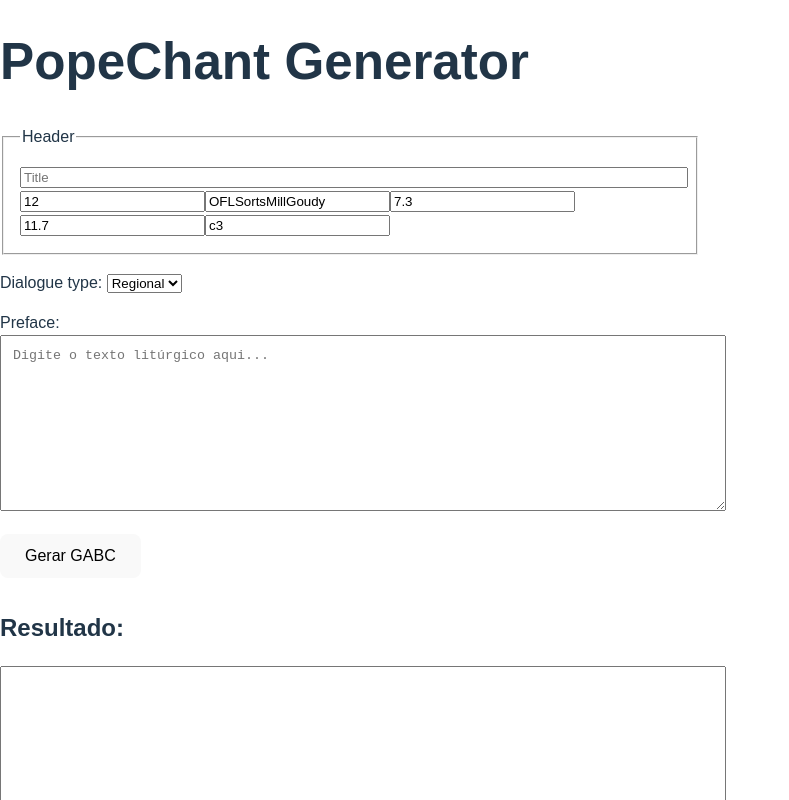
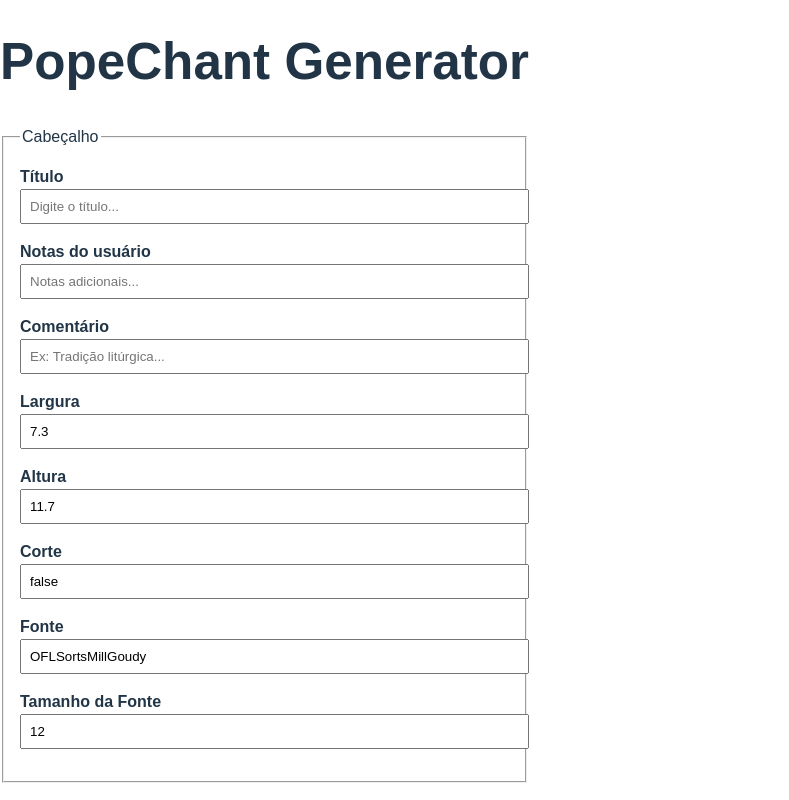
Before and after one commit to ramon-reichert/popechant, a React (Vite) app: page / in a window 1280 px wide. Shown: the top 800 px of the page, without its empty margins (0-789 px from the left). Built offline with nearby package versions, Linux system fonts and the light colour scheme.

Commit message:
fix(app): new header layout

```diff
--- a/src/App.jsx
+++ b/src/App.jsx
@@ -1,25 +1,89 @@
 import { useState, useRef } from 'react';
 
+const headerFields = [
+  {
+    name: 'name',
+    label: 'Título',
+    placeholder: 'Digite o título...',
+    defaultValue: '',
+  },
+  {
+    name: 'user-notes',
+    label: 'Notas do usuário',
+    placeholder: 'Notas adicionais...',
+    defaultValue: '',
+  },
+  {
+    name: 'commentary',
+    label: 'Comentário',
+    placeholder: 'Ex: Tradição litúrgica...',
+    defaultValue: '',
+  },
+  {
+    name: 'width',
+    label: 'Largura',
+    placeholder: 'Ex: 7.3',
+    defaultValue: '7.3',
+  },
+  {
+    name: 'height',
+    label: 'Altura',
+    placeholder: 'Ex: 11.7',
+    defaultValue: '11.7',
+  },
+  {
+    name: 'crop',
+    label: 'Corte',
+    placeholder: 'Ex: true ou false',
+    defaultValue: 'false',
+  },
+  {
+    name: 'font',
+    label: 'Fonte',
+    placeholder: 'Ex: OFLSortsMillGoudy',
+    defaultValue: 'OFLSortsMillGoudy',
+  },
+  {
+    name: 'fontsize',
+    label: 'Tamanho da Fonte',
+    placeholder: 'Ex: 12',
+    defaultValue: '12',
+  },
+];
+
 function App() {
-  const [header, setHeader] = useState({
-    name: '',
-    fontsize: '12',
-    font: 'OFLSortsMillGoudy',
-    width: '7.3',
-    height: '11.7',
-    clef: 'c3',
-  });
+  const initialHeader = headerFields.reduce((acc, field) => {
+    acc[field.name] = field.defaultValue;
+    return acc;
+  }, {});
+  const [header, setHeader] = useState(initialHeader);
   const [dialogue, setDialogue] = useState('regional');
   const [text, setText] = useState('');
   const [output, setOutput] = useState('');
   const [loading, setLoading] = useState(false);
 
+  // ✅ Valid hook declarations
   const formRef = useRef(null);
   const gabcInputRef = useRef(null);
+  const nameRef = useRef(null);
+  const userNotesRef = useRef(null);
+  const commentaryRef = useRef(null);
   const widthRef = useRef(null);
   const heightRef = useRef(null);
+  const cropRef = useRef(null);
   const fontRef = useRef(null);
   const fontsizeRef = useRef(null);
+
+  const refs = {
+    name: nameRef,
+    'user-notes': userNotesRef,
+    commentary: commentaryRef,
+    width: widthRef,
+    height: heightRef,
+    crop: cropRef,
+    font: fontRef,
+    fontsize: fontsizeRef,
+  };
 
   const handleChange = (e) => {
     const { name, value } = e.target;
@@ -39,7 +103,6 @@ function App() {
 
       const contentType = res.headers.get('content-type') || '';
 
-      // Handle status codes
       if (!res.ok) {
         if (contentType.includes('application/json')) {
           const errData = await res.json();
@@ -53,7 +116,6 @@ function App() {
         return;
       }
 
-      // On success
       const data = await res.json();
       setOutput(data.gabc || 'Nenhum conteúdo gabc retornado.');
     } catch (err) {
@@ -65,22 +127,18 @@ function App() {
   };
 
   const genScore = () => {
-    // Submit the form to Source & Summit
-
     if (!output.trim()) {
       alert('GABC vazio. Gere o conteúdo antes.');
       return;
     }
 
-    // Fill hidden form inputs
-    // console.log("output")
     gabcInputRef.current.value = output;
-    widthRef.current.value = header.width;
-    heightRef.current.value = header.height;
-    fontRef.current.value = header.font;
-    fontsizeRef.current.value = header.fontsize;
+    headerFields.forEach((field) => {
+      if (refs[field.name].current) {
+        refs[field.name].current.value = header[field.name];
+      }
+    });
 
-    // Submit the form
     formRef.current.submit();
   };
 
@@ -91,56 +149,37 @@ function App() {
       <h1>PopeChant Generator</h1>
 
       <fieldset style={{ padding: '1rem', marginBottom: '1rem' }}>
-        <legend>Header</legend>
-        <input
-          name="name"
-          placeholder="Title"
-          value={header.name}
-          onChange={handleChange}
-          style={{ width: '100%' }}
-        />
-        <input
-          name="fontsize"
-          placeholder="Font size"
-          value={header.fontsize}
-          onChange={handleChange}
-        />
-        <input
-          name="font"
-          placeholder="Font"
-          value={header.font}
-          onChange={handleChange}
-        />
-        <input
-          name="width"
-          placeholder="Width"
-          value={header.width}
-          onChange={handleChange}
-        />
-        <input
-          name="height"
-          placeholder="Height"
-          value={header.height}
-          onChange={handleChange}
-        />
-        <input
-          name="clef"
-          placeholder="Clef"
-          value={header.clef}
-          onChange={handleChange}
-        />
+        <legend>Cabeçalho</legend>
+        {headerFields.map((field) => (
+          <div key={field.name} style={{ marginBottom: '1rem' }}>
+            <label
+              htmlFor={field.name}
+              style={{ display: 'block', fontWeight: 'bold' }}
+            >
+              {field.label}
+            </label>
+            <input
+              id={field.name}
+              name={field.name}
+              placeholder={field.placeholder}
+              value={header[field.name]}
+              onChange={handleChange}
+              style={{ width: '100%', padding: '0.5rem' }}
+            />
+          </div>
+        ))}
       </fieldset>
 
       <div style={{ marginBottom: '1rem' }}>
-        <label>Dialogue type: </label>
+        <label>Tipo de diálogo: </label>
         <select value={dialogue} onChange={(e) => setDialogue(e.target.value)}>
           <option value="regional">Regional</option>
-          <option value="roman">Roman</option>
+          <option value="roman">Romano</option>
         </select>
       </div>
 
       <div style={{ marginBottom: '1rem' }}>
-        <label>Preface:</label>
+        <label>Prefácio:</label>
         <textarea
           rows={10}
           style={{ width: '100%', padding: '0.75rem' }}
@@ -175,7 +214,6 @@ function App() {
         onClick={genScore}
         style={{ padding: '0.75rem 1.5rem', fontSize: '1rem' }}
       >
-        {' '}
         Gerar partitura
       </button>
 
@@ -188,11 +226,15 @@ function App() {
         style={{ display: 'none' }}
       >
         <input type="hidden" name="gabc[]" ref={gabcInputRef} />
-        <input type="hidden" name="width" ref={widthRef} />
-        <input type="hidden" name="height" ref={heightRef} />
+        {headerFields.map((field) => (
+          <input
+            key={field.name}
+            type="hidden"
+            name={field.name}
+            ref={refs[field.name]}
+          />
+        ))}
         <input type="hidden" name="spacing" value="vichi" />
-        <input type="hidden" name="font" ref={fontRef} />
-        <input type="hidden" name="fontsize" ref={fontsizeRef} />
         <input type="hidden" name="fmt" value="pdf" />
       </form>
     </div>
```
